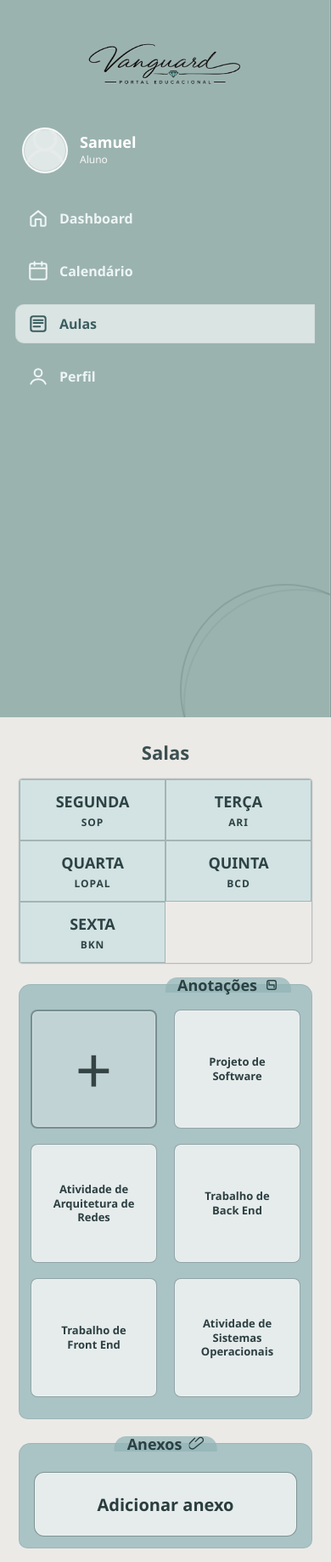
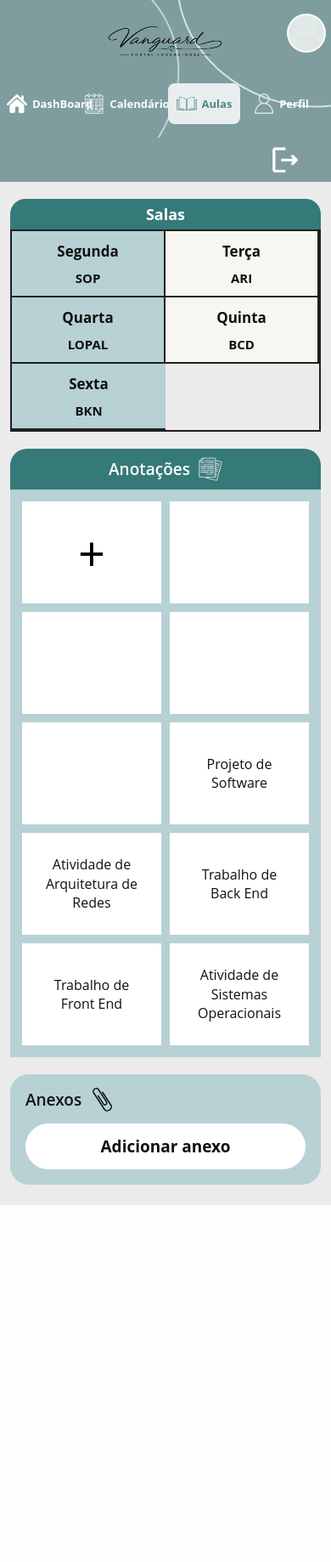
Before and after one commit to Arthur-Full/Vanguard, a PHP site: page /aulas-aluno.html in a window 390 px wide. Shown: the whole page at 85% size. After the commit the page ends 1418 px from the top, so only its background shows below. Run offline with PHP 8.4, Linux system fonts and the light colour scheme.

Commit message:
aulas 08/10 - 19:52

```diff
--- a/vanguard/aulas-aluno.html
+++ b/vanguard/aulas-aluno.html
@@ -25,23 +25,30 @@
 
             <nav class="side-nav" aria-label="Navegação principal">
                 <a href="#" class="nav-item">
-                    <svg viewBox="0 0 24 24" aria-hidden="true"><path d="M4 10.5 12 4l8 6.5V19a1 1 0 0 1-1 1h-4v-7H9v7H5a1 1 0 0 1-1-1z"/></svg>
-                    <span>Dashboard</span>
+                    <img src="imagem/casa-branca.png" alt="" aria-hidden="true">
+                    <span>DashBoard</span>
                 </a>
                 <a href="#" class="nav-item">
-                    <svg viewBox="0 0 24 24" aria-hidden="true"><rect x="3" y="4" width="18" height="17" rx="2"/><path d="M8 2v4M16 2v4M3 9h18"/></svg>
+                    <img src="imagem/calendario-01.png" alt="" aria-hidden="true">
                     <span>Calendário</span>
                 </a>
                 <a href="#" class="nav-item active">
-                    <svg viewBox="0 0 24 24" aria-hidden="true"><path d="M4 6.5A2.5 2.5 0 0 1 6.5 4h11A2.5 2.5 0 0 1 20 6.5v11A2.5 2.5 0 0 1 17.5 20h-11A2.5 2.5 0 0 1 4 17.5zm3 1.5h10M7 11h10M7 15h7"/></svg>
+                    <img src="imagem/livro_01.png" alt="" aria-hidden="true">
                     <span>Aulas</span>
                 </a>
                 <a href="#" class="nav-item">
-                    <svg viewBox="0 0 24 24" aria-hidden="true"><circle cx="12" cy="8" r="4"/><path d="M4 20c1.3-3.3 4-5 8-5s6.7 1.7 8 5"/></svg>
+                    <img src="imagem/perfil.png" alt="" aria-hidden="true">
                     <span>Perfil</span>
                 </a>
             </nav>
         </aside>
+
+        <div class="main-column">
+            <header class="topbar">
+                <a href="#" class="logout" aria-label="Sair">
+                    <img src="imagem/exit.png" alt="" aria-hidden="true">
+                </a>
+            </header>
 
             <main class="content-area">
                 <div class="content-panel">
@@ -55,11 +62,16 @@
                     </div>
 
                     <section class="notes-panel" aria-labelledby="anotacoes-title">
-                    <h2 id="anotacoes-title"><span>Anotações</span><svg viewBox="0 0 24 24" aria-hidden="true"><path d="M8 5h8a3 3 0 0 1 3 3v8a3 3 0 0 1-3 3H8a3 3 0 0 1-3-3V8a3 3 0 0 1 3-3Zm0 7h8M8 11V8m8 8v-3"/></svg></h2>
+                        <h2 id="anotacoes-title"><span>Anotações</span><img src="imagem/anotacoes.png" alt="" aria-hidden="true"></h2>
                         <div class="notes-grid">
                             <article class="note-card add-card" aria-label="Adicionar anotação">
                                 <span class="plus-sign">+</span>
                             </article>
+
+                            <article class="note-card empty-card"></article>
+                            <article class="note-card empty-card"></article>
+                            <article class="note-card empty-card"></article>
+                            <article class="note-card empty-card"></article>
 
                             <article class="note-card">
                                 <p>Projeto de <br>Software</p>
@@ -84,11 +96,12 @@
                     </section>
 
                     <section class="attachments-panel" aria-labelledby="anexos-title">
-                    <h2 id="anexos-title"><span>Anexos</span><svg viewBox="0 0 24 24" aria-hidden="true"><path d="M10 8.5 15.5 3a4 4 0 1 1 5.7 5.7L9.1 18.4a5.4 5.4 0 1 1-7.6-7.7l7.7-7.7"/></svg></h2>
+                        <h2 id="anexos-title"><span>Anexos</span><img src="imagem/anexo.png" alt="" aria-hidden="true"></h2>
                         <button class="add-attachment" type="button">Adicionar anexo</button>
                     </section>
                 </div>
             </main>
         </div>
+    </div>
 </body>
 </html>
--- a/vanguard/css/aulas-aluno.css
+++ b/vanguard/css/aulas-aluno.css
@@ -1,15 +1,13 @@
 :root {
-    --bg: #e4e4e0;
-    --sidebar-bg: #9bb3af;
-    --sidebar-border: rgba(86, 112, 114, 0.35);
-    --panel-bg: #d5e1e1;
-    --panel-strong: #97b5b7;
-    --panel-soft: rgba(222, 236, 236, 0.72);
-    --card-bg: rgba(255, 255, 255, 0.7);
-    --button-line: rgba(54, 79, 81, 0.5);
-    --text: #2b4041;
-    --muted: #4a686a;
-    --white: #f7f7f7;
+    --frame-bg: #f3f4f8;
+    --bg: #ebebeb;
+    --sidebar-bg: #7f9d9f;
+    --teal-dark: #357a78;
+    --teal-light: #b7d1d4;
+    --cream: #f7f7f2;
+    --line: #1f1f1f;
+    --text: #111;
+    --white: #fff;
 }
 
 * {
@@ -18,14 +16,15 @@
     padding: 0;
 }
 
-html, body {
-    height: 100%;
+html,
+body {
+    min-height: 100%;
 }
 
 body {
-    background: var(--bg);
+    background: var(--frame-bg);
     color: var(--text);
-    font-family: "Segoe UI", Tahoma, sans-serif;
+    font-family: "Open Sans", "Segoe UI", Tahoma, sans-serif;
 }
 
 img {
@@ -37,66 +36,59 @@ button {
     font: inherit;
 }
 
-svg {
-    display: block;
-}
-
 .page-shell {
     display: flex;
     min-height: 100vh;
-    background: var(--bg);
 }
 
+/* ---------- Sidebar ---------- */
 .sidebar {
     position: relative;
-    width: 298px;
-    min-height: 100vh;
+    width: 250px;
+    flex-shrink: 0;
     background: var(--sidebar-bg);
-    border-right: 1px solid var(--sidebar-border);
-    padding: 18px 18px 16px 18px;
+    padding: 16px 0 24px;
     overflow: hidden;
-    box-shadow: inset -1px 0 0 rgba(255,255,255,0.15);
 }
 
 .sidebar::before,
 .sidebar::after {
     content: "";
     position: absolute;
-    border: 2px solid rgba(74, 101, 103, 0.22);
+    border: 2px solid rgba(255, 255, 255, 0.55);
     border-radius: 50%;
     pointer-events: none;
 }
 
 .sidebar::before {
-    width: 245px;
-    height: 245px;
-    right: -72px;
-    bottom: -92px;
-    transform: rotate(16deg);
+    width: 360px;
+    height: 300px;
+    left: -150px;
+    bottom: -90px;
+    transform: rotate(-18deg);
 }
 
 .sidebar::after {
-    width: 265px;
-    height: 265px;
-    right: -96px;
-    bottom: -118px;
-    transform: rotate(8deg);
-    border-color: rgba(74, 101, 103, 0.10);
+    width: 300px;
+    height: 260px;
+    right: -120px;
+    top: -140px;
+    transform: rotate(20deg);
+    border-color: rgba(255, 255, 255, 0.7);
 }
 
 .brand-wrap {
+    position: relative;
+    z-index: 1;
     display: flex;
     align-items: center;
     justify-content: center;
-    min-height: 116px;
-    position: relative;
-    z-index: 1;
+    min-height: 130px;
 }
 
 .brand-logo {
-    width: 187px;
+    width: 190px;
     height: auto;
-    filter: drop-shadow(0 1px 0 rgba(255,255,255,0.2));
 }
 
 .user-box {
@@ -105,18 +97,18 @@ svg {
     display: flex;
     align-items: center;
     gap: 14px;
-    margin-top: 8px;
-    padding: 8px 8px 16px 8px;
+    margin-top: 24px;
+    padding: 0 22px;
 }
 
 .user-avatar {
-    width: 54px;
-    height: 54px;
+    width: 62px;
+    height: 62px;
+    flex-shrink: 0;
     border-radius: 50%;
     overflow: hidden;
     background: #dfe8e6;
-    border: 2px solid rgba(255,255,255,0.8);
-    box-shadow: inset 0 0 0 1px rgba(74, 101, 103, 0.18);
+    border: 2px solid rgba(255, 255, 255, 0.9);
 }
 
 .user-avatar img {
@@ -126,21 +118,22 @@ svg {
 }
 
 .user-name-wrap {
-    color: #fff;
     display: flex;
     flex-direction: column;
-    gap: 2px;
+    gap: 6px;
 }
 
 .user-name-wrap strong {
+    color: #111;
     font-size: 18px;
     font-weight: 700;
-    line-height: 1.1;
+    line-height: 1;
 }
 
 .user-name-wrap span {
-    font-size: 12px;
-    opacity: 0.9;
+    color: #2f8582;
+    font-size: 14px;
+    font-weight: 700;
 }
 
 .side-nav {
@@ -148,220 +141,252 @@ svg {
     z-index: 1;
     display: flex;
     flex-direction: column;
-    gap: 16px;
-    margin-top: 14px;
+    gap: 10px;
+    margin-top: 64px;
 }
 
 .nav-item {
     display: flex;
     align-items: center;
-    gap: 12px;
-    min-height: 46px;
-    padding: 9px 12px 9px 14px;
-    border-radius: 10px 0 0 10px;
-    color: #edf5f5;
+    gap: 14px;
+    min-height: 54px;
+    margin-right: 28px;
+    padding: 0 14px;
+    border-radius: 0 8px 8px 0;
+    color: var(--white);
     text-decoration: none;
     font-size: 18px;
-    font-weight: 600;
+    font-weight: 700;
 }
 
-.nav-item svg {
-    width: 26px;
-    height: 26px;
-    stroke: currentColor;
-    fill: none;
-    stroke-width: 1.9;
-    stroke-linecap: round;
-    stroke-linejoin: round;
+.nav-item img {
+    width: 30px;
+    height: 30px;
+    object-fit: contain;
     flex-shrink: 0;
 }
 
 .nav-item.active {
-    background: rgba(239, 244, 245, 0.75);
-    color: #3b5d5f;
-    box-shadow: inset 0 0 0 1px rgba(103, 130, 131, 0.08);
+    background: #e8eeee;
+    color: #4f8886;
+    border-radius: 8px;
+}
+
+/* ---------- Coluna principal ---------- */
+.main-column {
+    flex: 1;
+    min-width: 0;
+    min-height: 100vh;
+    display: flex;
+    flex-direction: column;
+}
+
+.topbar {
+    height: 64px;
+    flex-shrink: 0;
+    background: var(--sidebar-bg);
+    display: flex;
+    align-items: center;
+    justify-content: flex-end;
+    padding: 0 32px;
+}
+
+.logout {
+    display: flex;
+    align-items: center;
+    justify-content: center;
+    width: 44px;
+    height: 44px;
+}
+
+.logout img {
+    width: 30px;
+    height: 30px;
+    object-fit: contain;
 }
 
 .content-area {
     flex: 1;
     min-width: 0;
-    background: #eceae7;
-    padding: 18px 22px 16px;
+    display: flex;
+    background: var(--bg);
+    padding: clamp(24px, 4vh, 48px) clamp(24px, 4vw, 64px);
 }
 
 .content-panel {
-    max-width: 980px;
-    margin: 8px auto 0;
+    width: 100%;
+    min-height: 100%;
+    display: flex;
+    flex-direction: column;
 }
 
+/* ---------- Salas ---------- */
 .section-heading {
-    width: min(100%, 780px);
-    margin: 0 auto 16px;
-    color: #3b4f50;
-    font-size: 22px;
+    width: 100%;
+    min-height: 36px;
+    margin: 0 auto;
+    background: var(--teal-dark);
+    color: var(--white);
+    font-size: 20px;
     font-weight: 700;
+    line-height: 36px;
     text-align: center;
+    border-radius: 18px 18px 0 0;
 }
 
 .room-tabs {
     display: grid;
     grid-template-columns: repeat(5, minmax(0, 1fr));
-    width: min(100%, 785px);
-    margin: 0 auto 24px;
-    overflow: hidden;
-    border-radius: 4px;
-    border: 1px solid rgba(72, 94, 96, 0.32);
-    box-shadow: 0 0 0 1px rgba(111, 134, 136, 0.1);
+    width: 100%;
+    margin: 0 auto 28px;
+    border: 2px solid var(--line);
 }
 
 .tab {
     appearance: none;
-    border: 1px solid rgba(72, 94, 96, 0.35);
-    background: rgba(203, 223, 224, 0.75);
-    color: #2d4345;
+    border: 0;
+    border-right: 2px solid var(--line);
+    background: var(--teal-light);
+    color: var(--text);
     font-weight: 700;
-    font-size: 18px;
-    min-height: 72px;
-    padding: 12px 10px;
+    font-size: 20px;
+    min-height: 96px;
+    padding: 10px;
     display: flex;
     flex-direction: column;
     justify-content: center;
     align-items: center;
-    text-transform: uppercase;
+    gap: 10px;
+    cursor: pointer;
+}
+
+.tab:last-child {
+    border-right: 0;
+}
+
+.tab:nth-child(even) {
+    background: var(--cream);
 }
 
 .tab span {
     display: block;
-    margin-top: 4px;
-    font-size: 12px;
-    letter-spacing: 0.08em;
+    font-size: 17px;
 }
 
+/* ---------- Anotações ---------- */
 .notes-panel {
-    width: min(100%, 820px);
+    width: 100%;
+    flex: 1;
+    display: flex;
+    flex-direction: column;
     margin: 0 auto;
-    background: rgba(146, 181, 183, 0.72);
-    border-radius: 14px 14px 10px 10px;
-    box-shadow: inset 0 0 0 1px rgba(46, 79, 80, 0.1);
-    padding: 0 14px 18px;
+    background: var(--teal-light);
+    border-radius: 20px 20px 0 0;
+    overflow: hidden;
 }
 
 .notes-panel h2,
 .attachments-panel h2 {
-    position: relative;
-    display: inline-flex;
+    display: flex;
     align-items: center;
-    gap: 8px;
-    transform: translateY(-50%);
-    margin: 0 auto;
-    left: 50%;
-    background: rgba(146, 181, 183, 0.72);
-    color: #2b4041;
-    font-size: 18px;
-    font-weight: 700;
-    padding: 0 14px;
-    border-radius: 14px 14px 0 0;
+    gap: 10px;
+    color: var(--text);
+    font-size: 22px;
+    font-weight: 600;
     line-height: 1;
 }
 
-.notes-panel h2 svg,
-.attachments-panel h2 svg {
-    width: 18px;
-    height: 18px;
-    stroke: currentColor;
-    fill: none;
-    stroke-width: 1.8;
-    stroke-linecap: round;
-    stroke-linejoin: round;
+.notes-panel h2 {
+    justify-content: center;
+    min-height: 48px;
+    background: var(--teal-dark);
+    color: var(--white);
+}
+
+.notes-panel h2 img,
+.attachments-panel h2 img {
+    width: 28px;
+    height: 28px;
+    object-fit: contain;
 }
 
 .notes-grid {
+    flex: 1;
     display: grid;
     grid-template-columns: repeat(5, minmax(0, 1fr));
-    gap: 18px 20px;
-    padding-top: 8px;
-    padding-bottom: 8px;
-    align-items: start;
+    grid-auto-rows: minmax(130px, 1fr);
+    gap: 24px;
+    padding: 28px 32px;
 }
 
 .note-card {
     display: flex;
     align-items: center;
     justify-content: center;
-    min-height: 140px;
-    border-radius: 8px;
-    background: rgba(250, 250, 250, 0.75);
-    border: 1px solid rgba(118, 141, 143, 0.75);
-    box-shadow: inset 0 0 0 1px rgba(255,255,255,0.22);
-    color: #2d3f41;
+    min-height: 130px;
+    background: var(--white);
+    color: var(--text);
     text-align: center;
-    padding: 10px;
-    font-size: 13px;
-    line-height: 1.3;
-    font-weight: 700;
+    padding: 16px;
+    font-size: 18px;
+    line-height: 1.4;
 }
 
 .note-card p {
-    max-width: 92%;
-}
-
-.add-card {
-    background: rgba(255,255,255,0.28);
-    border: 2px solid rgba(102, 126, 128, 0.8);
+    max-width: 100%;
 }
 
 .plus-sign {
-    font-size: 76px;
+    font-size: 56px;
     line-height: 1;
-    font-weight: 300;
-    color: rgba(41, 54, 56, 0.92);
+    font-weight: 500;
+    color: #000;
 }
 
+/* ---------- Anexos ---------- */
 .attachments-panel {
-    width: min(100%, 820px);
+    width: 100%;
     margin: 28px auto 0;
-    background: rgba(146, 181, 183, 0.72);
-    border-radius: 14px 14px 10px 10px;
-    box-shadow: inset 0 0 0 1px rgba(46, 79, 80, 0.1);
-    padding: 0 18px 14px;
+    background: var(--teal-light);
+    border-radius: 22px;
+    padding: 16px 28px 22px;
 }
 
 .attachments-panel h2 {
-    left: 50%;
-    transform: translate(-50%, -50%);
-    margin: 0;
-    padding: 0 15px;
+    min-height: 32px;
 }
 
 .add-attachment {
     display: block;
     width: 100%;
-    min-height: 76px;
-    background: rgba(247, 248, 247, 0.78);
-    border: 1px solid rgba(103, 126, 127, 0.8);
-    border-radius: 12px;
-    color: #2a3d3e;
-    font-size: 20px;
+    min-height: 54px;
+    margin-top: 12px;
+    background: var(--white);
+    border: 0;
+    border-radius: 28px;
+    color: var(--text);
+    font-size: 19px;
     font-weight: 700;
-    margin-top: 12px;
-    box-shadow: inset 0 0 0 1px rgba(255,255,255,0.18);
+    cursor: pointer;
 }
 
+/* ---------- Responsivo ---------- */
 @media (max-width: 980px) {
     .sidebar {
-        width: 240px;
+        width: 210px;
     }
 
     .nav-item {
         font-size: 16px;
     }
 
-    .content-panel {
-        max-width: 700px;
+    .notes-grid {
+        grid-template-columns: repeat(3, minmax(0, 1fr));
     }
 
-    .notes-grid {
-        grid-template-columns: repeat(2, minmax(120px, 1fr));
+    .room-tabs {
+        grid-template-columns: repeat(5, minmax(100px, 1fr));
+        overflow-x: auto;
     }
 }
 
@@ -372,9 +397,141 @@ svg {
 
     .sidebar {
         width: 100%;
+        padding: 10px 16px 16px;
+    }
+
+    .brand-wrap {
+        min-height: 78px;
+    }
+
+    .brand-logo {
+        width: 140px;
+    }
+
+    .user-box {
+        position: absolute;
+        top: 16px;
+        right: 12px;
+        margin: 0;
+        padding: 0;
+    }
+
+    .user-avatar {
+        width: 46px;
+        height: 46px;
+    }
+
+    .user-name-wrap strong {
+        font-size: 15px;
+    }
+
+    .user-name-wrap span {
+        font-size: 12px;
+    }
+
+    .side-nav {
+        display: grid;
+        grid-template-columns: repeat(4, minmax(0, 1fr));
+        gap: 6px;
+        margin-top: 10px;
+    }
+
+    .nav-item {
+        justify-content: center;
+        gap: 6px;
+        min-height: 48px;
+        margin: 0;
+        padding: 4px;
+        border-radius: 8px;
+        font-size: 13px;
+    }
+
+    .nav-item img {
+        width: 24px;
+        height: 24px;
+    }
+
+    .main-column {
+        min-height: auto;
+    }
+
+    .topbar {
+        height: 52px;
+    }
+
+    .content-area {
+        min-height: calc(100vh - 230px);
+        padding: 20px 16px 24px;
+    }
+
+    .content-panel {
+        min-height: 0;
+    }
+
+    .section-heading {
+        font-size: 18px;
     }
 
     .room-tabs {
-        grid-template-columns: repeat(2, minmax(120px, 1fr));
+        grid-template-columns: repeat(2, minmax(0, 1fr));
+        overflow: visible;
+        margin-bottom: 20px;
+    }
+
+    .tab {
+        min-height: 78px;
+        border-bottom: 2px solid var(--line);
+        font-size: 17px;
+    }
+
+    .tab span {
+        font-size: 15px;
+    }
+
+    .notes-panel {
+        flex: none;
+    }
+
+    .notes-grid {
+        grid-template-columns: repeat(2, minmax(0, 1fr));
+        grid-auto-rows: minmax(120px, auto);
+        gap: 14px;
+        padding: 18px;
+    }
+
+    .note-card {
+        min-height: 120px;
+        padding: 12px;
+        font-size: 16px;
+    }
+
+    .attachments-panel {
+        margin-top: 20px;
+        padding: 14px 18px 18px;
+    }
+
+    .attachments-panel h2,
+    .notes-panel h2 {
+        font-size: 19px;
     }
 }
+
+@media (max-width: 420px) {
+    .user-box {
+        right: 6px;
+    }
+
+    .user-name-wrap {
+        display: none;
+    }
+
+    .content-area {
+        padding-right: 12px;
+        padding-left: 12px;
+    }
+
+    .notes-grid {
+        padding: 14px;
+        gap: 10px;
+    }
+}
```
Also changed, not shown: vanguard/imagem/calendario-01.png (added). Lines whose indentation alone changed are shown as unchanged.
